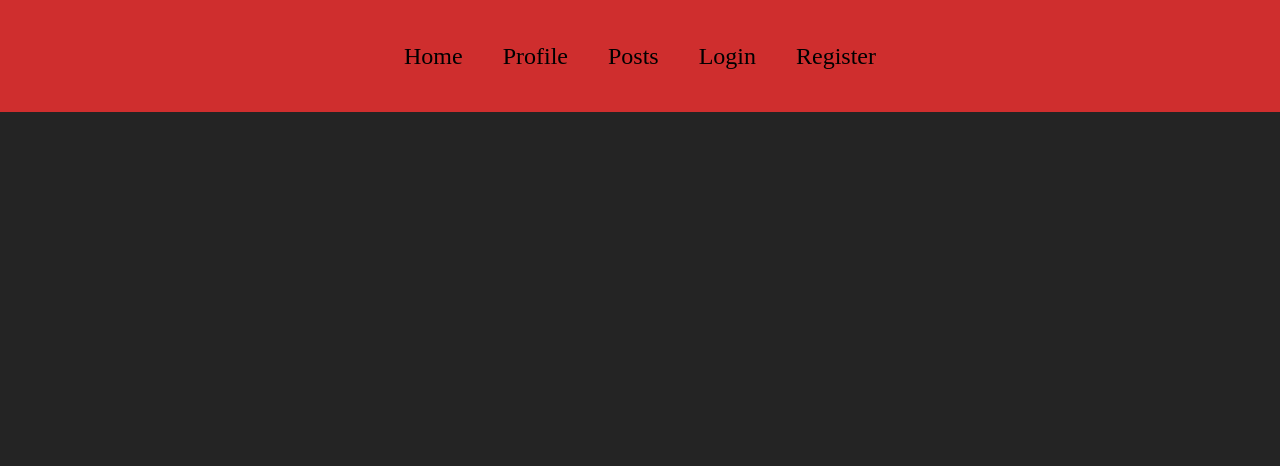
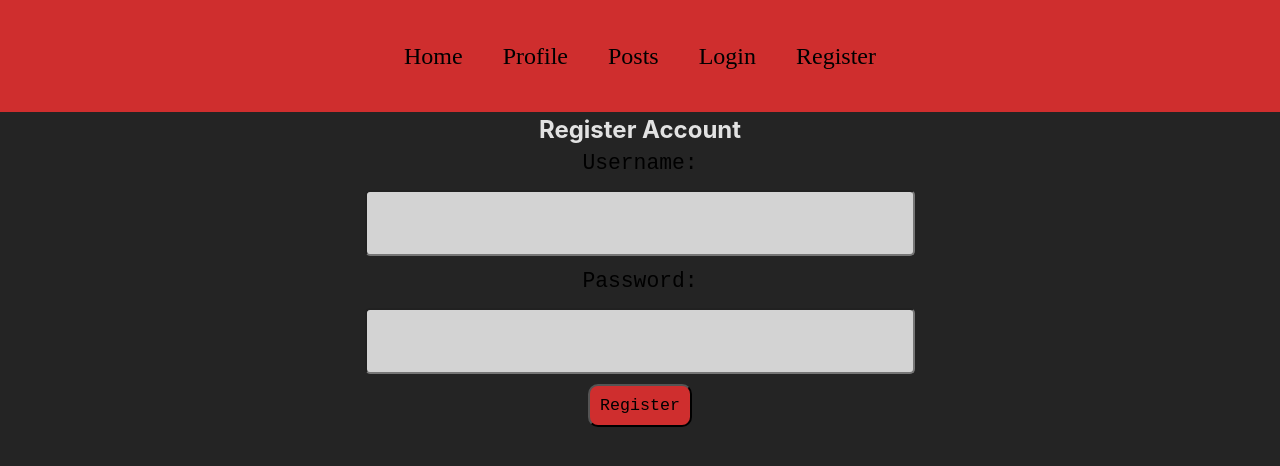
Before and after one commit to Block-30-Stranger-Things/Stranger-Things-Block-30, a React (Vite) app: page /register in a window 1280 px wide. Shown: the top 466 px of the page. Built offline with nearby package versions, Linux system fonts and the light colour scheme; a web font is replaced by a local one.

Commit message:
adding some front end to register page

```diff
--- a/src/App.jsx
+++ b/src/App.jsx
@@ -3,8 +3,8 @@ import Home from './components/Home'
 import Login from './components/Login'
 import Profile from './components/Profile'
 import Posts from './components/Posts'
+import NewPost from './components/NewPost'
 import Register from './components/Register'
-import NewPost from './components/NewPost'
 import { Routes, Route, Link } from 'react-router-dom'
 
 function App() {
@@ -25,7 +25,7 @@ function App() {
       <Route path="/" element={<Home />} />
       <Route path="/profile" element={<Profile/>} />
       <Route path="/login" element={<Login />} />
-      <Route path="/signUp" element={<Register />} />
+      <Route path="/register" element={<Register />} />
 
       <Route path="/posts" element={<Posts />} />
         <Route path="/newPost" element={<NewPost />} />
--- a/src/components/Register.jsx
+++ b/src/components/Register.jsx
@@ -1,9 +1,44 @@
 import React from 'react'
+import { useState } from 'react'
 
 export default function Register() {
+const [registerUsername, setRegisteredUsername] = useState("")
+const [registerPassword, setRegisteredPassword] = useState("")
+
+function inputUserName(e) {
+  setRegisteredUsername(e.target.value)
+}
+
+function inputPassword(e) {
+  setRegisteredPassword(e.target.value)
+}
+
+function handelSubmit() {
+  e.preventDefault();
+}
+
+
   return (
-    <div>
-      <h1>Register</h1>
+    <div className="register-container">
+      <h2 className="register-heading">Register Account</h2>
+        <form onSubmit={handelSubmit}>
+          <label>
+            Username:
+            <input
+            type="text"
+            value={registerUsername}
+            onChange={inputUserName} />
+          </label>
+
+          <label>
+            Password:
+            <input type="text"
+            value={registerPassword}
+            onChange={inputPassword} />
+          </label>
+
+          <button>Register</button>
+        </form>
     </div>
   )
 }
```
